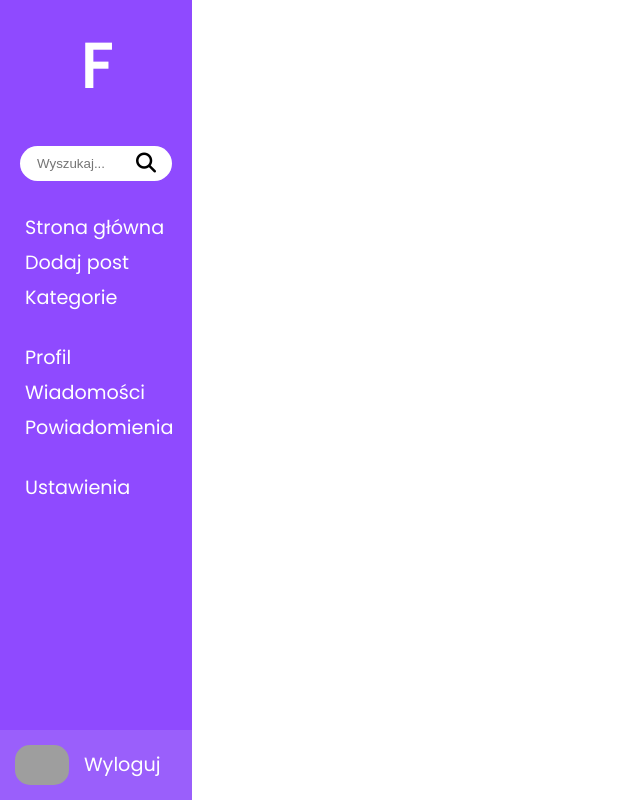
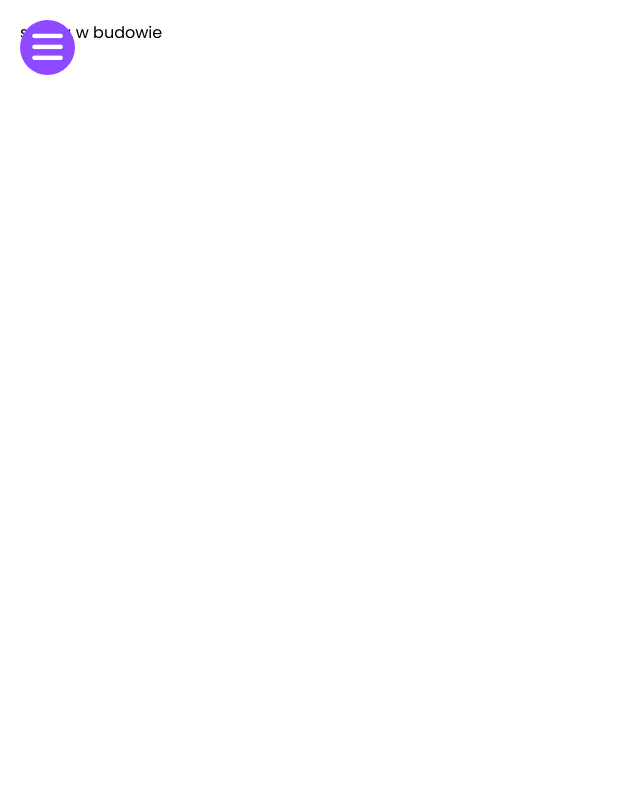
Before and after one commit to elmaccho/forum-app-or-smth, a PHP site: page /main/main.php?page=home in a window 768 px wide. Shown: the whole page, without its empty margins (0-640 px from the left). Run offline with PHP 8.4, Linux system fonts and the light colour scheme; the visitor is signed in with stand-in values (Sample User, id 1); data that the repository does not hold is empty; some libraries are stand-ins or nearby versions; grey boxes are pictures that could not be loaded.

Commit message:
menu toggle

```diff
--- a/main/main.php
+++ b/main/main.php
@@ -40,6 +40,11 @@
 </head>
 <body>
     <nav>
+
+        <button class="nav__close">
+            <i class="fa-solid fa-xmark"></i>
+        </button>
+
         <h2 class="nav__title">
             Forum app<br>
             or smth
@@ -139,6 +144,11 @@
         </div>
     </nav>
     <main>
+
+        <button class="nav__open">
+            <i class="fa-solid fa-bars"></i>
+        </button>
+
         <?php
                 error_reporting(0);
 
--- a/main/script.js
+++ b/main/script.js
@@ -4,6 +4,10 @@ const navInput = document.querySelector('.search__input')
 
 const textareaCounter = document.querySelector('.textarea__counter')
 const biographyInput = document.querySelector('.biography__input')
+
+const navClose = document.querySelector('.nav__close')
+const navOpen = document.querySelector('.nav__open')
+const nav = document.querySelector('nav')
 
 const toggleSearch = () => {
     navSearch.classList.toggle('nav__search__open')
@@ -23,6 +27,21 @@ const biographyCounter = () => {
     textareaCounter.textContent = biographyInput.value.length + '/150'
 }
 
+const openNav = () => {
+    nav.style.transform = "translateX(0%)"
+}
+
+const closeNav = () => {
+    nav.style.transform = "translateX(-100%)"
+}
+
+navOpen.addEventListener('click', openNav)
+navClose.addEventListener('click', closeNav)
+document.addEventListener('click', e => {
+    if(!nav.contains(e.target) && !navOpen.contains(e.target)){
+        closeNav()
+    }
+})
 
 searchButton.addEventListener('click', toggleSearch)
 document.addEventListener('click', searchOutsideClick)
--- a/main/style.css
+++ b/main/style.css
@@ -21,6 +21,8 @@ nav{
     flex-direction: column;
     gap: 30px;
     overflow: hidden;
+
+    transform: unset;
 }
 
 main{
@@ -32,6 +34,42 @@ main{
     overflow-y: scroll;
     height: 100vh;
 }
+
+.nav__close{
+    position: absolute;
+    top: 15px;
+    right: 15px;
+    font-size: 35px;
+
+    background-color: transparent;
+    color: white;
+    border: none;
+    outline: none;
+
+    cursor: pointer;
+
+    display: none;
+}
+
+.nav__open{
+    position: fixed;
+    z-index: 1;
+    background-color: #8F4AFF;
+    color: white;
+    border: none;
+    outline: none;
+
+    cursor: pointer;
+    height: 55px;
+    width: 55px;
+    border-radius: 50px;
+    font-size: 35px;
+
+    display: none;
+    justify-content: center;
+    align-items: center;
+}
+
 .main__buttons,.profile__buttons,.setting_buttons{
     display: flex;
     flex-direction: column;
@@ -389,26 +427,24 @@ main{
     nav{
         align-items: center;
         position: fixed;
-        z-index: 1;
+        z-index: 2;
+        width: 50%;
+
+        transform: translateX(-100%);
+        transition: 0.3s;
     }
 
     main{
         width: 100%;
     }
 
-    .nav__title{
-        font-size: 0px;
+    .nav__close{
+        display: flex;
+    }
+    .nav__open{
+        display: flex;
     }
 
-    .nav__title::first-letter{
-        font-size: 8vw;
-    }
-
-    .faIcon{
-        display: none;
-        width: 0px;
-        opacity: 0;
-    }
     .nav__button{
         font-size: 2.5vw;
     }
```
